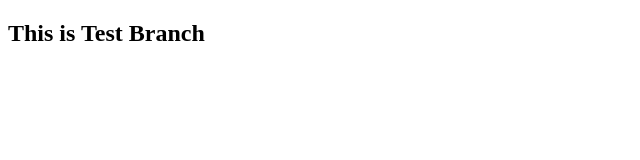
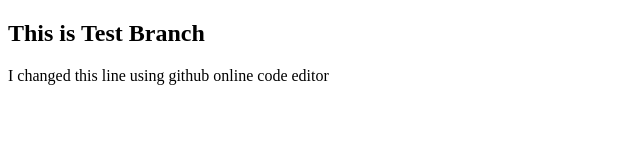
Before and after one commit to devtubes21/GitHub_Test, a plain HTML site: page index.html in a window 1280 px wide. Shown: the whole page, without its empty margins (0-640 px from the left). Drawn offline with Linux system fonts and the light colour scheme.

Commit message:
I changed my index.html file using github online code editor

```diff
--- a/index.html
+++ b/index.html
@@ -10,5 +10,7 @@
 
     <h2>This is Test Branch</h2>
 
+    <p>I changed this line using github online code editor</p>
+
 </body>
 </html>
```
